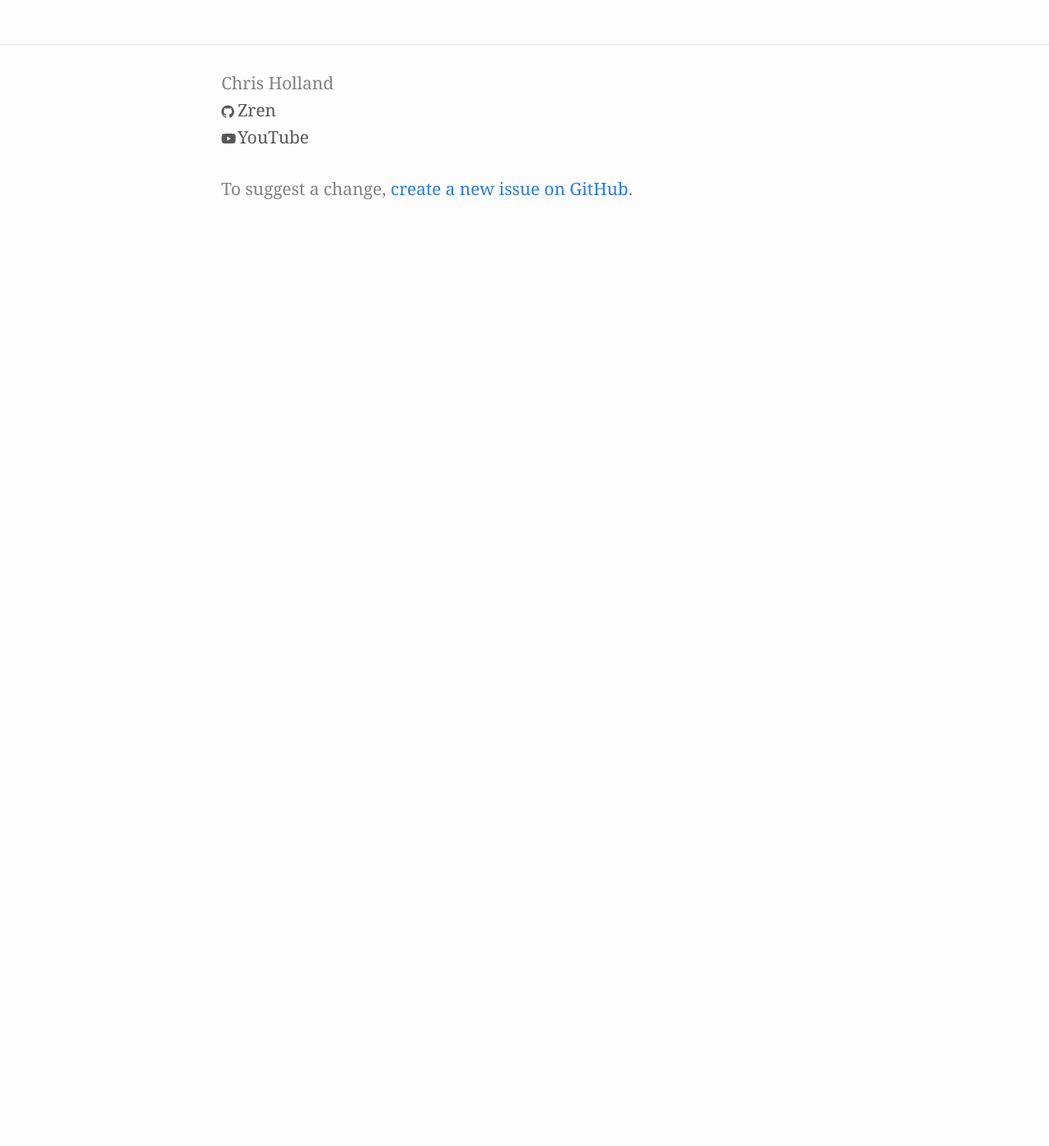
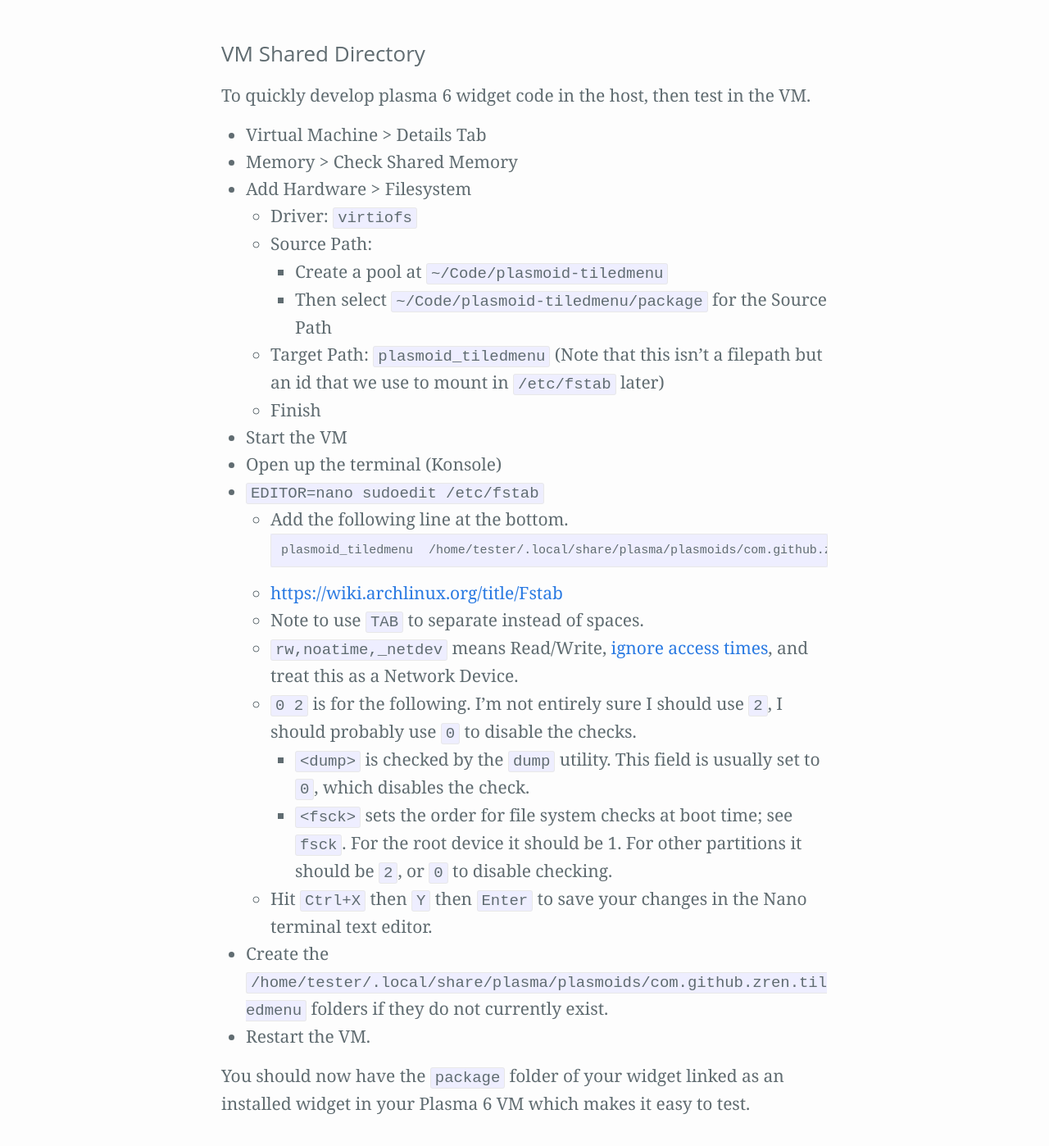
Before and after one commit to Zren/zren.github.io, a Jekyll site: the page built from _posts/2024-03-04-opensuse-krypton-plasma-6-setup.md, in a window 1280 px wide and 1400 px high, scrolled down 8696 px. Shown: the whole window at 82% size. Built offline with Jekyll 4.4.1, drawn with Linux system fonts in a browser that asks for light colours; before the commit the page ends 8973 px from its top, so only the background shows below that.

Commit message:
Add tip for a shared filesystem in Virt-Manager

````diff
--- a/_posts/2024-03-04-opensuse-krypton-plasma-6-setup.md
+++ b/_posts/2024-03-04-opensuse-krypton-plasma-6-setup.md
@@ -93,8 +93,40 @@ To quickly launch a VM from the App Launcher:
 
 * Open `kmenuedit` (Right click App Launcher Icon > Edit Application)
 * Under "Lost & Found" > Add New Item
-* Name: `VM Krypton`
-* Program: `/usr/bin/virt-manager`
-* Command-Line Arguments: `--connect qemu:///system --show-domain-console OpensuseKrypton` (note that `OpensuseKrypton` must be the exact name of the virtual machine in Virt-Manager)
-* Icon (empty button right of the "Name" text field): `openSUSE-distributor-logo`
+	* Name: `VM Krypton`
+	* Program: `/usr/bin/virt-manager`
+	* Command-Line Arguments: `--connect qemu:///system --show-domain-console OpensuseKrypton` (note that `OpensuseKrypton` must be the exact name of the virtual machine in Virt-Manager)
+	* Icon (empty button right of the "Name" text field): `openSUSE-distributor-logo`
 * Save
+
+### VM Shared Directory
+
+To quickly develop plasma 6 widget code in the host, then test in the VM.
+
+* Virtual Machine > Details Tab
+* Memory > Check Shared Memory
+* Add Hardware > Filesystem
+	* Driver: `virtiofs`
+	* Source Path:
+		* Create a pool at `~/Code/plasmoid-tiledmenu`
+		* Then select `~/Code/plasmoid-tiledmenu/package` for the Source Path
+	* Target Path: `plasmoid_tiledmenu` (Note that this isn't a filepath but an id that we use to mount in `/etc/fstab` later)
+	* Finish
+* Start the VM
+* Open up the terminal (Konsole)
+* `EDITOR=nano sudoedit /etc/fstab`
+	* Add the following line at the bottom.
+	  ```
+plasmoid_tiledmenu	/home/tester/.local/share/plasma/plasmoids/com.github.zren.tiledmenu	virtiofs	rw,noatime,_netdev	0	2
+```
+	* <https://wiki.archlinux.org/title/Fstab>
+	* Note to use `TAB` to separate instead of spaces.
+	* `rw,noatime,_netdev` means Read/Write, [ignore access times](https://wiki.archlinux.org/title/Fstab#atime_options), and treat this as a Network Device.
+	* `0	2` is for the following. I'm not entirely sure I should use `2`, I should probably use `0` to disable the checks.
+		* `<dump>` is checked by the `dump` utility. This field is usually set to `0`, which disables the check.
+		* `<fsck>` sets the order for file system checks at boot time; see `fsck`. For the root device it should be 1. For other partitions it should be `2`, or `0` to disable checking.
+	* Hit `Ctrl+X` then `Y` then `Enter` to save your changes in the Nano terminal text editor.
+* Create the `/home/tester/.local/share/plasma/plasmoids/com.github.zren.tiledmenu` folders if they do not currently exist.
+* Restart the VM.
+
+You should now have the `package` folder of your widget linked as an installed widget in your Plasma 6 VM which makes it easy to test.
````
